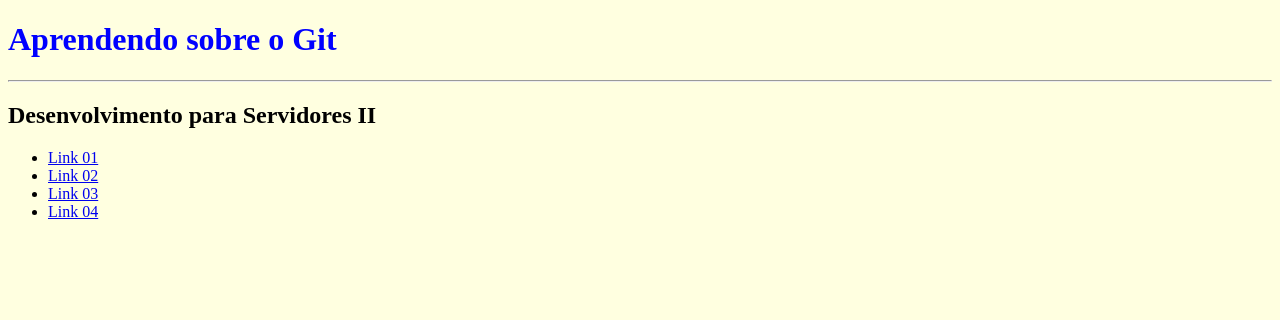
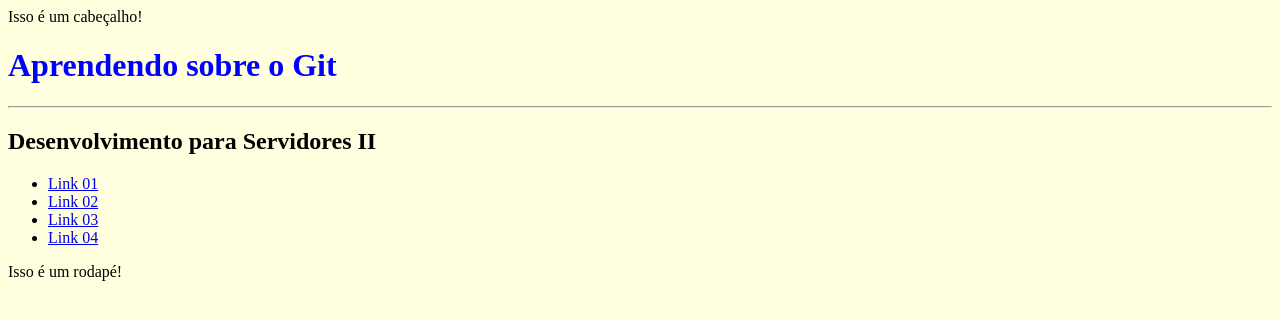
Before and after one commit to jhenifferpereira/intro-git, a plain HTML site: page index.html in a window 1280 px wide. Drawn offline with Linux system fonts and the light colour scheme.

Commit message:
Header and Footer added

```diff
--- a/index.html
+++ b/index.html
@@ -9,6 +9,9 @@
 </head>
 <body>
     <div>
+        <header>
+            Isso é um cabeçalho!
+        </header>
         <h1>Aprendendo sobre o Git</h1>
         <hr>
         <h2>Desenvolvimento para Servidores II</h2>
@@ -18,8 +21,10 @@
             <li> <a href="#">Link 03</a></li>
             <li> <a href="#">Link 04</a></li>
         </ul>
-
     </div>
+    <footer>
+        <p>Isso é um rodapé!</p>
+    </footer>
 
 </body>
 </html>
```
